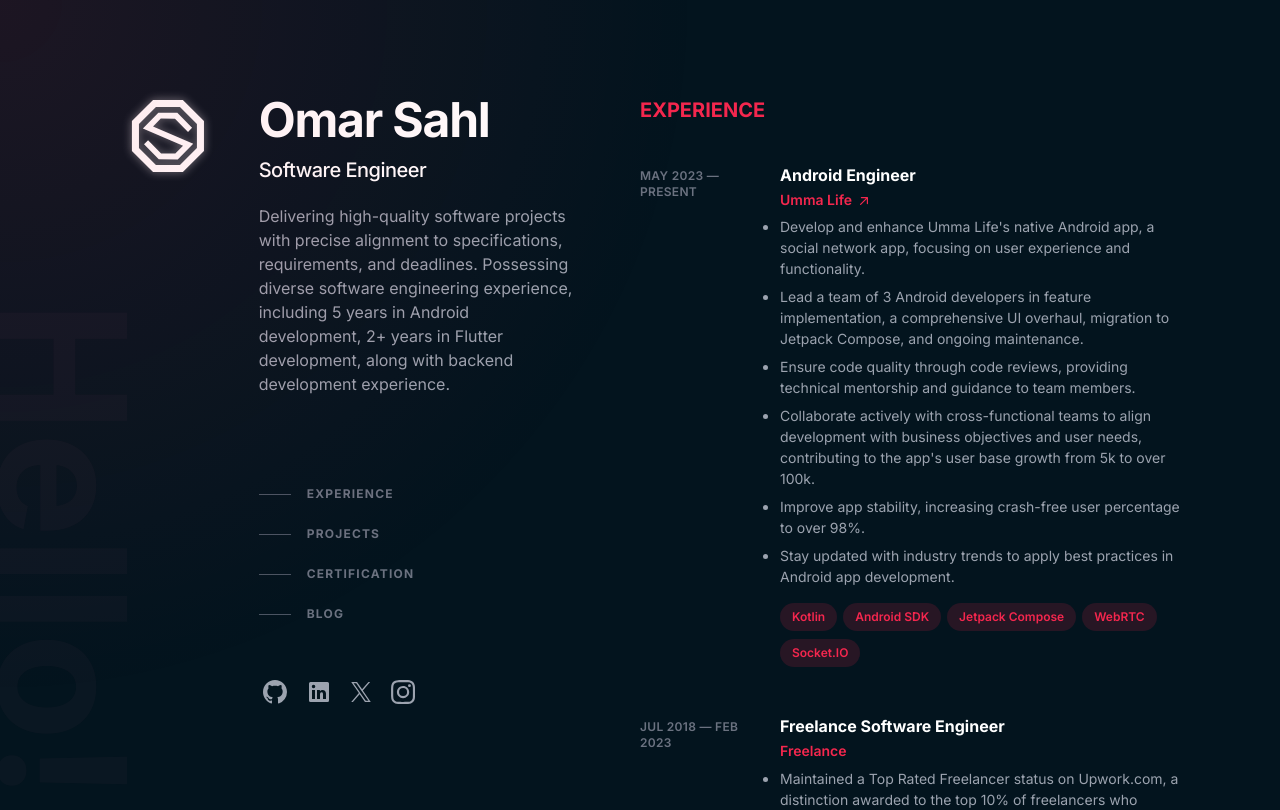
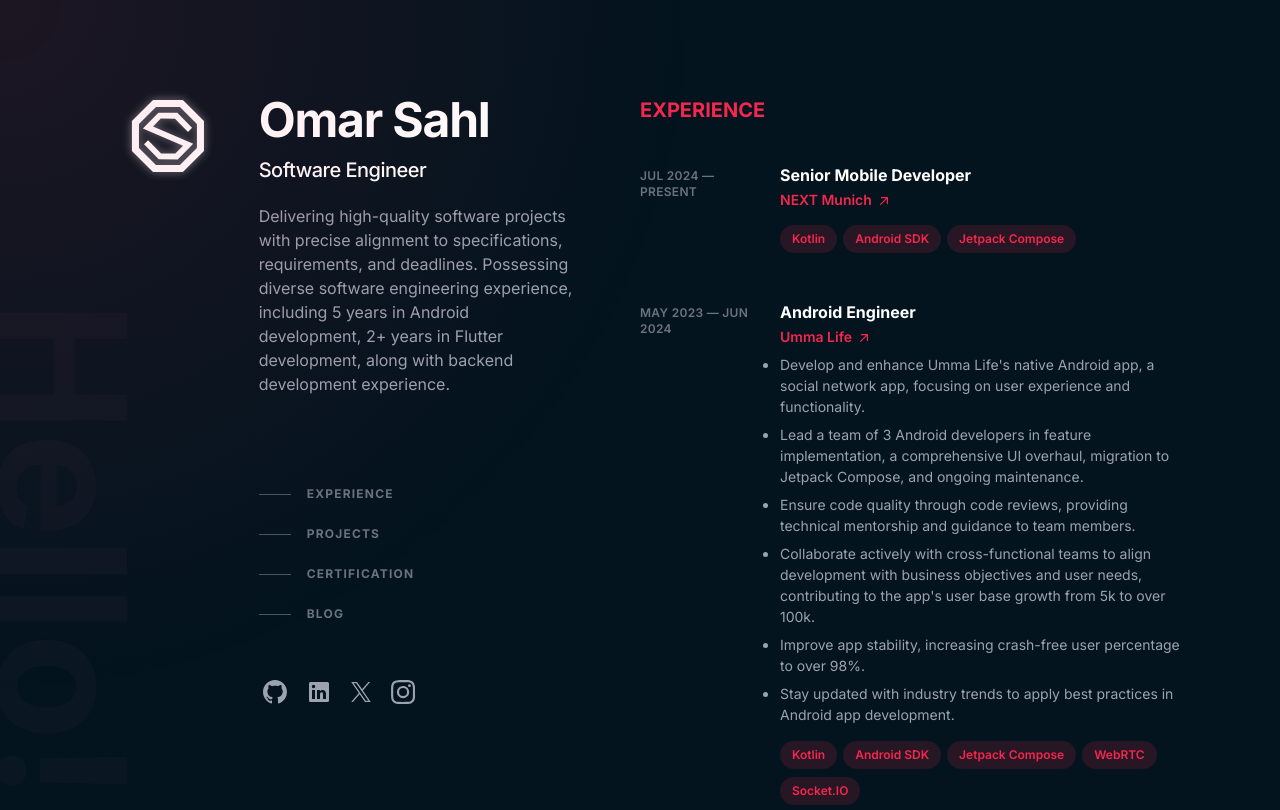
Before and after one commit to omarsahl/omarsahl.github.io, a Next.js app: page / in a window 1280 px wide. Shown: the top 810 px of the page. Built offline with nearby package versions, Linux system fonts and the light colour scheme.

Commit message:
Update work experience.

```diff
--- a/src/app/data/osdata.js
+++ b/src/app/data/osdata.js
@@ -4,10 +4,19 @@ export const resumeUrl =
 export const workExperience = [
   {
     order: 1,
+    title: 'Senior Mobile Developer',
+    company: 'NEXT Munich',
+    duration: 'Jul 2024 — Present',
+    url: 'https://next-munich.com',
+    description: [],
+    skills: ['Kotlin', 'Android SDK', 'Jetpack Compose'],
+  },
+  {
+    order: 2,
     title: 'Android Engineer',
     company: 'Umma Life',
-    duration: 'May 2023 — Present',
-    url: 'https://app.ummalife.com/',
+    duration: 'May 2023 — Jun 2024',
+    url: 'https://app.ummalife.com',
     description: [
       "Develop and enhance Umma Life's native Android app, a social network app, focusing on user experience and functionality.",
       'Lead a team of 3 Android developers in feature implementation, a comprehensive UI overhaul, migration to Jetpack Compose, and ongoing maintenance.',
```
